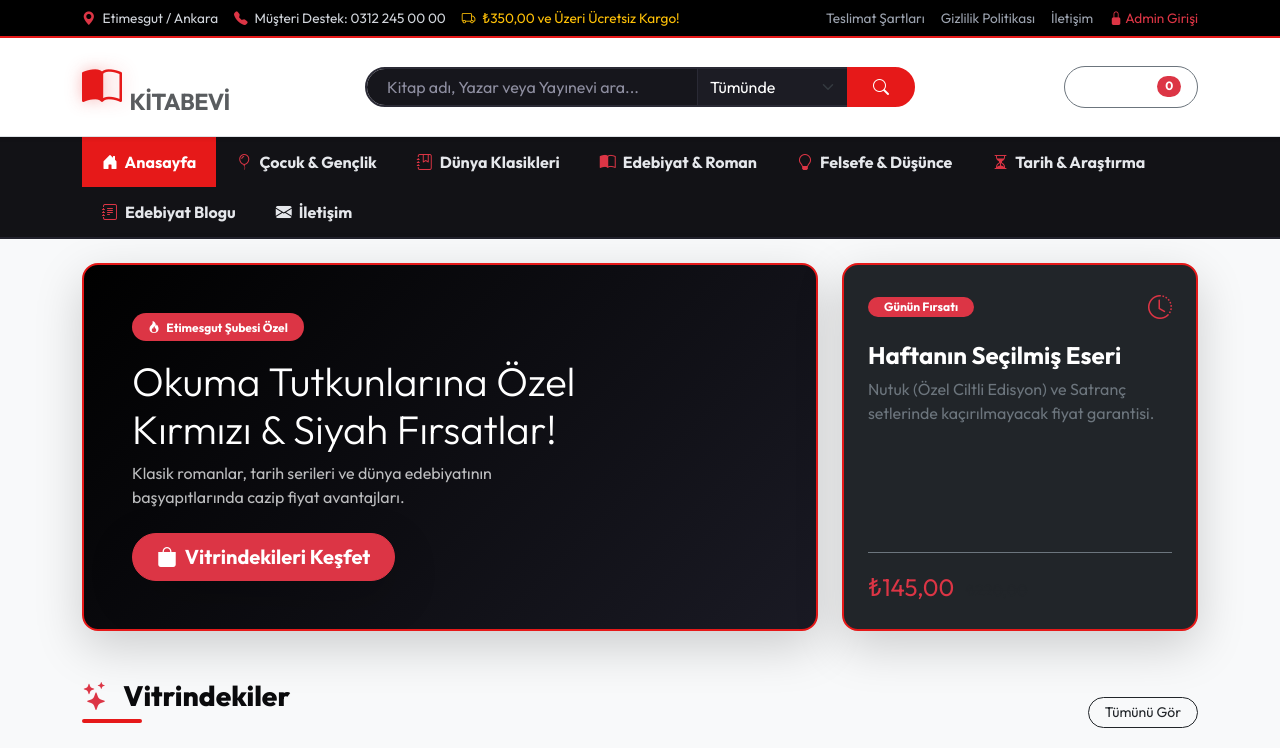
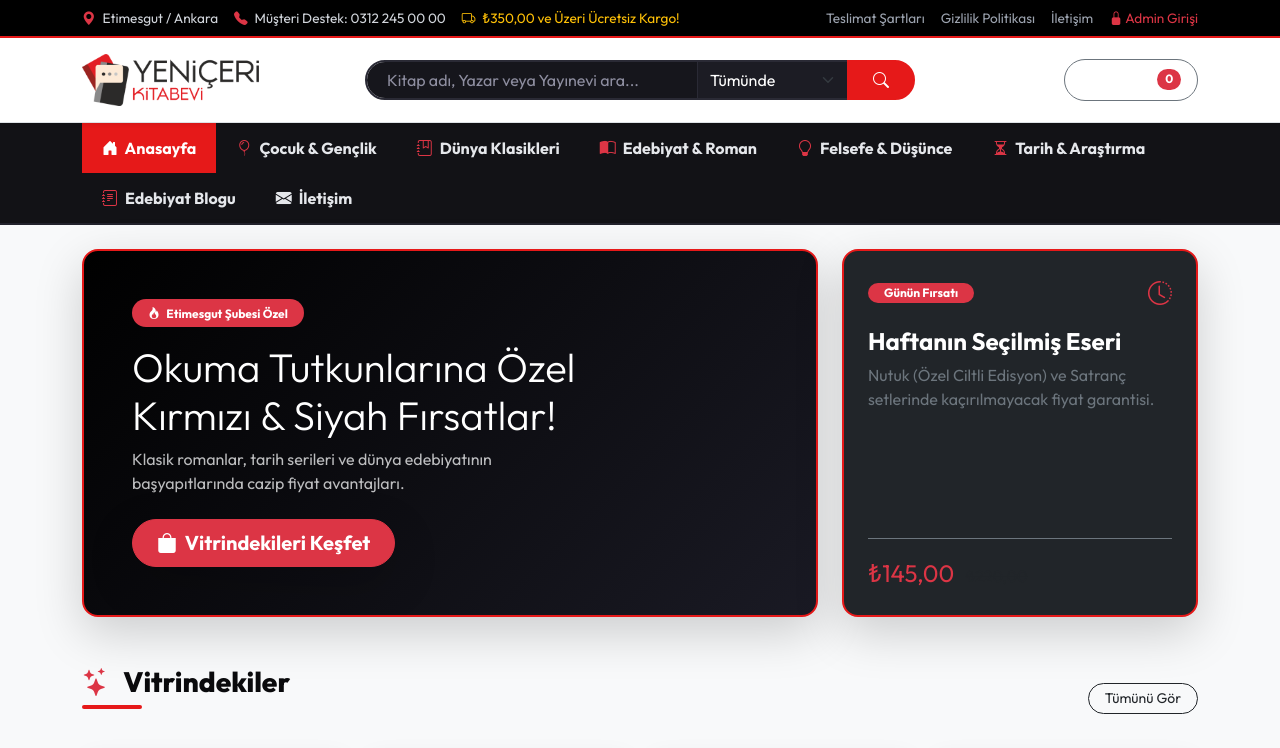
Before and after one commit to yenicerikitapevi/yenicerikitap, a PHP site: page / in a window 1280 px wide. Shown: the top 748 px of the page. Run offline with PHP 8.4, Linux system fonts and the light colour scheme; data comes from the database, SQL or seed files in the repository.

Commit message:
Integrate official Yeniçeri Kitabevi horizontal and vertical emblem logos across site and admin

```diff
--- a/admin/fatura.php
+++ b/admin/fatura.php
@@ -42,7 +42,7 @@ $items = db_fetch_all("SELECT oi.*, b.title, b.isbn
         <div class="invoice-box">
             <div class="row align-items-center mb-4">
                 <div class="col-6">
-                    <h3 class="fw-extrabold text-danger mb-1">YENİÇERİ KİTABEVİ</h3>
+                    <img src="../assets/images/logo_horizontal.png" alt="Yeniçeri Kitabevi" style="height: 48px; object-fit: contain;" class="mb-2">
                     <p class="text-muted mb-0">İstasyon Mah. Hikmet Özer Cad. No:48/A<br>Etimesgut / Ankara<br>Tel: 0312 245 00 00</p>
                 </div>
                 <div class="col-6 text-end">
--- a/blog.php
+++ b/blog.php
@@ -17,9 +17,8 @@ require_once __DIR__ . '/config.php';
 <body>
     <header class="bg-white py-3 border-bottom shadow-sm">
         <div class="container d-flex align-items-center justify-content-between">
-            <a href="index.php" class="navbar-brand text-dark d-flex align-items-center gap-2">
-                <i class="bi bi-book-half fs-2 text-danger"></i>
-                <span class="fw-extrabold fs-4">YENİÇERİ KİTABEVİ</span>
+            <a href="index.php" class="navbar-brand text-dark d-flex align-items-center">
+                <img src="assets/images/logo_horizontal.png" alt="Yeniçeri Kitabevi" style="height: 48px; max-width: 220px; object-fit: contain;">
             </a>
             <a href="index.php" class="btn btn-outline-dark rounded-pill px-3 font-semibold"><i class="bi bi-arrow-left me-1"></i> Anasayfaya Dön</a>
         </div>
--- a/category.php
+++ b/category.php
@@ -67,9 +67,8 @@ $all_categories = db_fetch_all("SELECT * FROM categories ORDER BY name ASC");
 
     <header class="bg-white py-3 border-bottom shadow-sm">
         <div class="container d-flex align-items-center justify-content-between">
-            <a href="index.php" class="navbar-brand text-dark d-flex align-items-center gap-2">
-                <i class="bi bi-book-half fs-2 text-danger"></i>
-                <span class="fw-extrabold fs-4">YENİÇERİ KİTABEVİ</span>
+            <a href="index.php" class="navbar-brand text-dark d-flex align-items-center">
+                <img src="assets/images/logo_horizontal.png" alt="Yeniçeri Kitabevi" style="height: 48px; max-width: 220px; object-fit: contain;">
             </a>
             <button class="btn btn-outline-light text-white rounded-pill px-3 py-2 fw-bold" data-bs-toggle="offcanvas" data-bs-target="#cartDrawer">
                 <i class="bi bi-bag-handle-fill text-danger me-1"></i> Sepetim <span class="badge bg-danger rounded-pill cart-count-badge">0</span>
--- a/checkout.php
+++ b/checkout.php
@@ -74,9 +74,8 @@ if ($_SERVER['REQUEST_METHOD'] === 'POST' && isset($_POST['complete_checkout']))
 <body>
     <header class="bg-white py-3 border-bottom shadow-sm">
         <div class="container d-flex align-items-center justify-content-between">
-            <a href="index.php" class="navbar-brand text-dark d-flex align-items-center gap-2">
-                <i class="bi bi-book-half fs-2 text-danger"></i>
-                <span class="fw-extrabold fs-4">YENİÇERİ KİTABEVİ</span>
+            <a href="index.php" class="navbar-brand text-dark d-flex align-items-center">
+                <img src="assets/images/logo_horizontal.png" alt="Yeniçeri Kitabevi" style="height: 48px; max-width: 220px; object-fit: contain;">
             </a>
             <span class="badge bg-success bg-opacity-10 text-success px-3 py-2 rounded-pill font-bold"><i class="bi bi-shield-lock-fill me-1"></i> 256-Bit SSL Güvenli Ödeme</span>
         </div>
--- a/contact.php
+++ b/contact.php
@@ -22,9 +22,8 @@ if ($_SERVER['REQUEST_METHOD'] === 'POST' && isset($_POST['send_contact'])) {
 <body>
     <header class="bg-white py-3 border-bottom shadow-sm">
         <div class="container d-flex align-items-center justify-content-between">
-            <a href="index.php" class="navbar-brand text-dark d-flex align-items-center gap-2">
-                <i class="bi bi-book-half fs-2 text-danger"></i>
-                <span class="fw-extrabold fs-4">YENİÇERİ KİTABEVİ</span>
+            <a href="index.php" class="navbar-brand text-dark d-flex align-items-center">
+                <img src="assets/images/logo_horizontal.png" alt="Yeniçeri Kitabevi" style="height: 48px; max-width: 220px; object-fit: contain;">
             </a>
             <a href="index.php" class="btn btn-outline-dark rounded-pill px-3 font-semibold"><i class="bi bi-arrow-left me-1"></i> Anasayfaya Dön</a>
         </div>
--- a/detail.php
+++ b/detail.php
@@ -46,9 +46,8 @@ $img_src = !empty($book['cover_image']) ? 'assets/images/' . $book['cover_image'
 
     <header class="bg-white py-3 border-bottom shadow-sm">
         <div class="container d-flex align-items-center justify-content-between">
-            <a href="index.php" class="navbar-brand text-dark d-flex align-items-center gap-2">
-                <i class="bi bi-book-half fs-2 text-danger"></i>
-                <span class="fw-extrabold fs-4">YENİÇERİ KİTABEVİ</span>
+            <a href="index.php" class="navbar-brand text-dark d-flex align-items-center">
+                <img src="assets/images/logo_horizontal.png" alt="Yeniçeri Kitabevi" style="height: 48px; max-width: 220px; object-fit: contain;">
             </a>
             <button class="btn btn-outline-light text-white rounded-pill px-3 py-2 fw-bold" data-bs-toggle="offcanvas" data-bs-target="#cartDrawer">
                 <i class="bi bi-bag-handle-fill text-danger me-1"></i> Sepetim <span class="badge bg-danger rounded-pill cart-count-badge">0</span>
--- a/index.php
+++ b/index.php
@@ -75,12 +75,8 @@ foreach ($collections as $col) {
         <div class="container">
             <div class="row align-items-center g-3">
                 <div class="col-6 col-lg-3">
-                    <a href="index.php" class="navbar-brand text-dark d-flex align-items-center gap-2">
-                        <i class="bi bi-book-half fs-1 text-danger"></i>
-                        <div>
-                            <span class="fw-extrabold lh-1 d-block">YENİÇERİ</span>
-                            <small class="fs-8 text-muted fw-bold tracking-widest text-uppercase">Kitabevi</small>
-                        </div>
+                    <a href="index.php" class="navbar-brand text-dark d-flex align-items-center">
+                        <img src="assets/images/logo_horizontal.png" alt="Yeniçeri Kitabevi" style="height: 52px; max-width: 220px; object-fit: contain;">
                     </a>
                 </div>
 
@@ -302,8 +298,9 @@ foreach ($collections as $col) {
     <footer>
         <div class="container">
             <div class="row g-4 pb-5 border-bottom border-secondary border-opacity-25">
-                <div class="col-lg-4">
-                    <h4 class="fw-extrabold text-white mb-3"><i class="bi bi-book-half text-danger me-2"></i> YENİÇERİ KİTABEVİ</h4>
+                    <div class="bg-white d-inline-block px-3 py-2 rounded-3 mb-3 shadow-sm">
+                        <img src="assets/images/logo_horizontal.png" alt="Yeniçeri Kitabevi" style="height: 40px; object-fit: contain;">
+                    </div>
                     <p class="fs-7 opacity-75 mb-3">Yeniçeri Kitabevi, binlerce edebi eser, tarih araştırması ve çocuk kitabı ile Ankara Etimesgut merkezli okurlarına hızlı ve güvenli hizmet vermektedir.</p>
                     <div class="d-flex gap-2">
                         <a href="https://wa.me/<?= preg_replace('/[^0-9]/', '', $site['site_whatsapp'] ?? '05550000000') ?>" target="_blank" class="btn btn-danger btn-sm rounded-pill font-bold px-3">
```
Also changed, not shown: admin/index.php (+6 -4 lines), admin/login.php (+3 -6 lines), assets/images/logo_horizontal.png (added), assets/images/logo_vertical.png (added).
